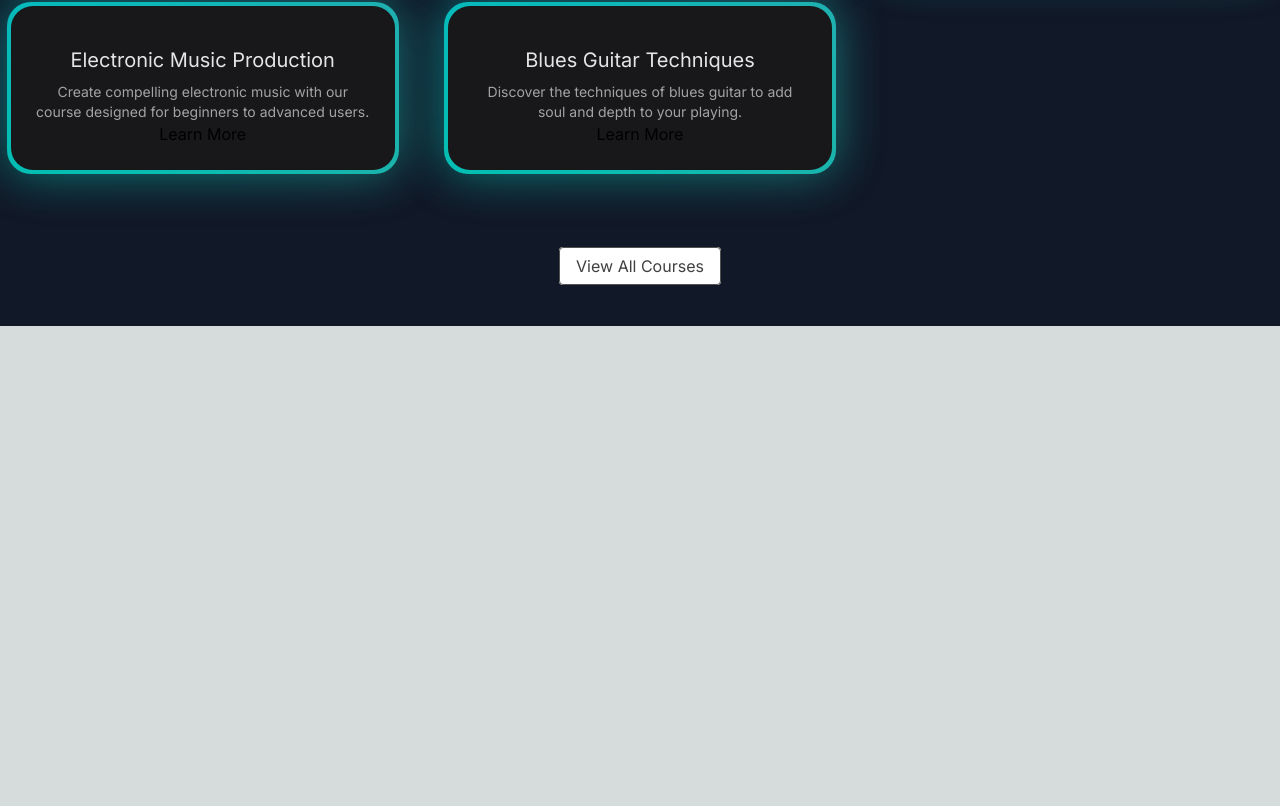
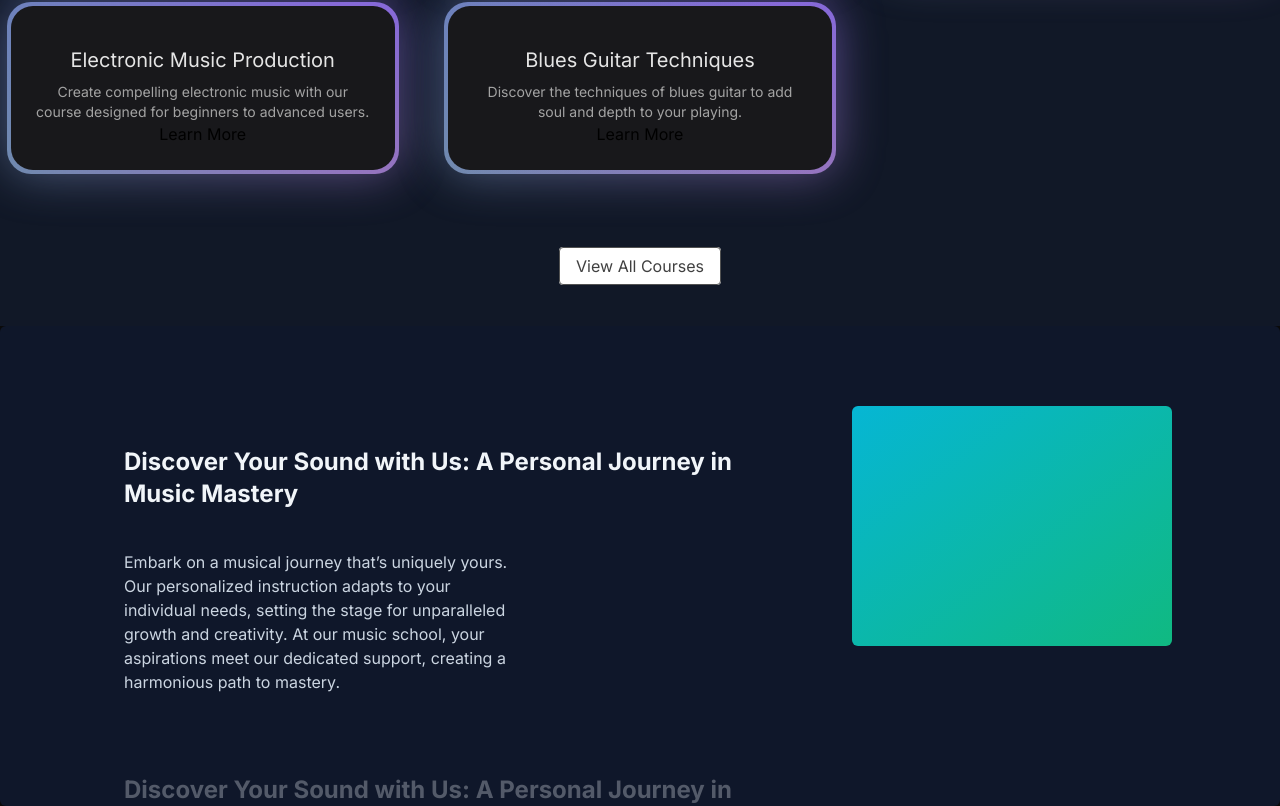
Before and after one commit to pranulkbv28/Music-Mania, a Next.js app: page / in a window 1280 px wide. Shown: the part 1022-1828 px from the top of the page. Before the commit the page ends 1348 px from the top, so only its background shows below. Built offline with nearby package versions, Linux system fonts and the light colour scheme.

Commit message:
finished why choose us section

```diff
--- a/src/app/globals.css
+++ b/src/app/globals.css
@@ -24,6 +24,25 @@
       rgb(var(--background-end-rgb))
     )
     rgb(var(--background-start-rgb));
+  -ms-overflow-style: none !important;
+  scrollbar-width: none !important;
+}
+
+body::-webkit-scrollbar {
+  display: none !important;
+}
+
+main::-webkit-scrollbar {
+  display: none;
+}
+
+.hide-scrollbar::-webkit-scrollbar {
+  display: none !important;
+}
+
+.hide-scrollbar {
+  -ms-overflow-style: none !important;
+  scrollbar-width: none !important;
 }
 
 @layer utilities {
--- a/src/app/page.tsx
+++ b/src/app/page.tsx
@@ -1,11 +1,13 @@
 import FeaturedCourses from "@/components/FeaturedCourses";
 import HeroSection from "@/components/HeroSection";
+import WhyChooseUs from "@/components/WhyChooseUs";
 
 export default function Home() {
   return (
-    <main className="min-h-screen bg-black/[0.96] antialiased bg-grid-white/[0.02]">
+    <main className="min-h-screen bg-black/[0.96] antialiased bg-grid-white/[0.02] hide-scrollbar">
       <HeroSection />
       <FeaturedCourses />
+      <WhyChooseUs />
     </main>
   );
 }
--- /dev/null
+++ b/src/app/styles/whychooseus.module.css
@@ -0,0 +1,3 @@
+.body::-webkit-scrollbar {
+  display: none;
+}
--- /dev/null
+++ b/src/components/WhyChooseUs.tsx
@@ -0,0 +1,48 @@
+"use client";
+import React from "react";
+import { StickyScroll } from "./ui/sticky-scroll-reveal";
+import Image from "next/image";
+import styles from "../app/styles/whychooseus.module.css";
+
+const musicSchoolContent = [
+  {
+    title: "Discover Your Sound with Us: A Personal Journey in Music Mastery",
+    description:
+      "Embark on a musical journey that’s uniquely yours. Our personalized instruction adapts to your individual needs, setting the stage for unparalleled growth and creativity. At our music school, your aspirations meet our dedicated support, creating a harmonious path to mastery.",
+  },
+  {
+    title: "Discover Your Sound with Us: A Personal Journey in Music Mastery",
+    description:
+      "Embark on a musical journey that’s uniquely yours. Our personalized instruction adapts to your individual needs, setting the stage for unparalleled growth and creativity. At our music school, your aspirations meet our dedicated support, creating a harmonious path to mastery.",
+  },
+  {
+    title: "Discover Your Sound with Us: A Personal Journey in Music Mastery",
+    description:
+      "Embark on a musical journey that’s uniquely yours. Our personalized instruction adapts to your individual needs, setting the stage for unparalleled growth and creativity. At our music school, your aspirations meet our dedicated support, creating a harmonious path to mastery.",
+  },
+  {
+    title: "Live Feedback & Engagement",
+    description:
+      "Immerse yourself in an interactive learning experience where feedback is immediate, just like real-time changes in a collaborative project. This approach enhances your understanding and mastery of music concepts and performance techniques.",
+  },
+  {
+    title: "Cutting-Edge Curriculum",
+    description:
+      "Our curriculum is continuously updated to include the latest music education trends and technologies, ensuring you’re always learning with the most current and effective methods. Say goodbye to outdated materials and welcome an education that evolves with the industry.",
+  },
+  {
+    title: "Limitless Learning Opportunities",
+    description:
+      "With our expansive resource library and dynamic course offerings, you’ll never find yourself without something new to explore. Our platform provides continuous opportunities for growth, ensuring your musical skills are always advancing.",
+  },
+];
+
+const WhyChooseUs = () => {
+  return (
+    <div className={`${styles.body} hide-scrollbar`}>
+      <StickyScroll content={musicSchoolContent} />
+    </div>
+  );
+};
+
+export default WhyChooseUs;
--- /dev/null
+++ b/src/components/ui/sticky-scroll-reveal.tsx
@@ -0,0 +1,105 @@
+"use client";
+import React, { useRef } from "react";
+import { useMotionValueEvent, useScroll } from "framer-motion";
+import { motion } from "framer-motion";
+import { cn } from "@/utils/cn";
+
+export const StickyScroll = ({
+  content,
+  contentClassName,
+}: {
+  content: {
+    title: string;
+    description: string;
+    content?: React.ReactNode | any;
+  }[];
+  contentClassName?: string;
+}) => {
+  const [activeCard, setActiveCard] = React.useState(0);
+  const ref = useRef<any>(null);
+  const { scrollYProgress } = useScroll({
+    // uncomment line 22 and comment line 23 if you DONT want the overflow container and want to have it change on the entire page scroll
+    // target: ref
+    container: ref,
+    offset: ["start start", "end start"],
+  });
+  const cardLength = content.length;
+
+  useMotionValueEvent(scrollYProgress, "change", (latest) => {
+    const cardsBreakpoints = content.map((_, index) => index / cardLength);
+    const closestBreakpointIndex = cardsBreakpoints.reduce(
+      (acc, breakpoint, index) => {
+        const distance = Math.abs(latest - breakpoint);
+        if (distance < Math.abs(latest - cardsBreakpoints[acc])) {
+          return index;
+        }
+        return acc;
+      },
+      0
+    );
+    setActiveCard(closestBreakpointIndex);
+  });
+
+  const backgroundColors = [
+    "var(--slate-900)",
+    "var(--black)",
+    "var(--neutral-900)",
+  ];
+  const linearGradients = [
+    "linear-gradient(to bottom right, var(--cyan-500), var(--emerald-500))",
+    "linear-gradient(to bottom right, var(--pink-500), var(--indigo-500))",
+    "linear-gradient(to bottom right, var(--orange-500), var(--yellow-500))",
+  ];
+  return (
+    <motion.div
+      animate={{
+        backgroundColor: backgroundColors[activeCard % backgroundColors.length],
+      }}
+      className="h-[30rem] overflow-y-auto flex justify-center relative space-x-10 rounded-md p-10 hide-scrollbar"
+      ref={ref}
+    >
+      <div className="div relative flex items-start px-4 hide-scrollbar">
+        <div className="max-w-2xl">
+          {content.map((item, index) => (
+            <div key={item.title + index} className="my-20">
+              <motion.h2
+                initial={{
+                  opacity: 0,
+                }}
+                animate={{
+                  opacity: activeCard === index ? 1 : 0.3,
+                }}
+                className="text-2xl font-bold text-slate-100"
+              >
+                {item.title}
+              </motion.h2>
+              <motion.p
+                initial={{
+                  opacity: 0,
+                }}
+                animate={{
+                  opacity: activeCard === index ? 1 : 0.3,
+                }}
+                className="text-kg text-slate-300 max-w-sm mt-10"
+              >
+                {item.description}
+              </motion.p>
+            </div>
+          ))}
+          <div className="h-40" />
+        </div>
+      </div>
+      <motion.div
+        animate={{
+          background: linearGradients[activeCard % linearGradients.length],
+        }}
+        className={cn(
+          "hidden lg:block h-60 w-80 rounded-md bg-white sticky top-10 overflow-hidden",
+          contentClassName
+        )}
+      >
+        {content[activeCard].content ?? null}
+      </motion.div>
+    </motion.div>
+  );
+};
```
